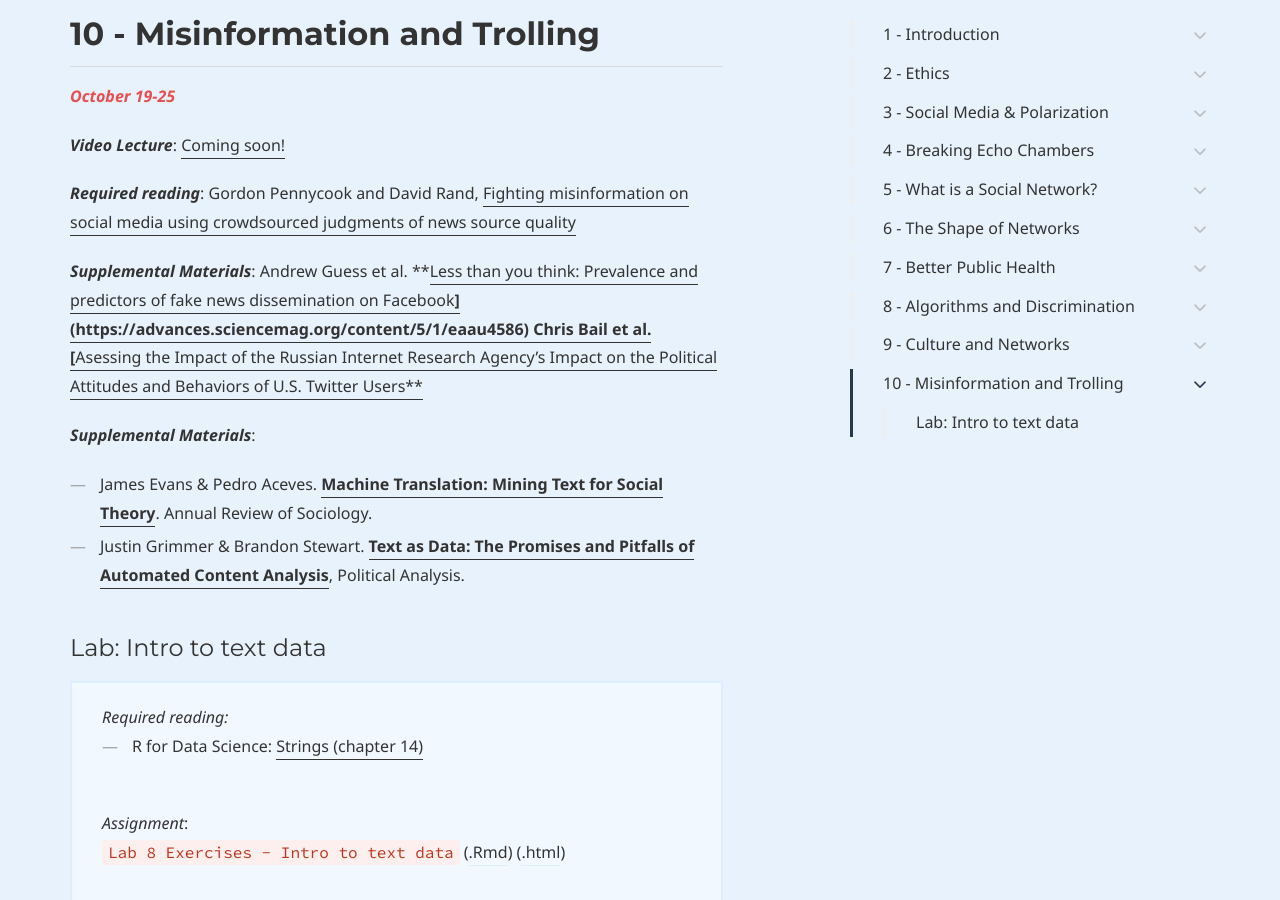
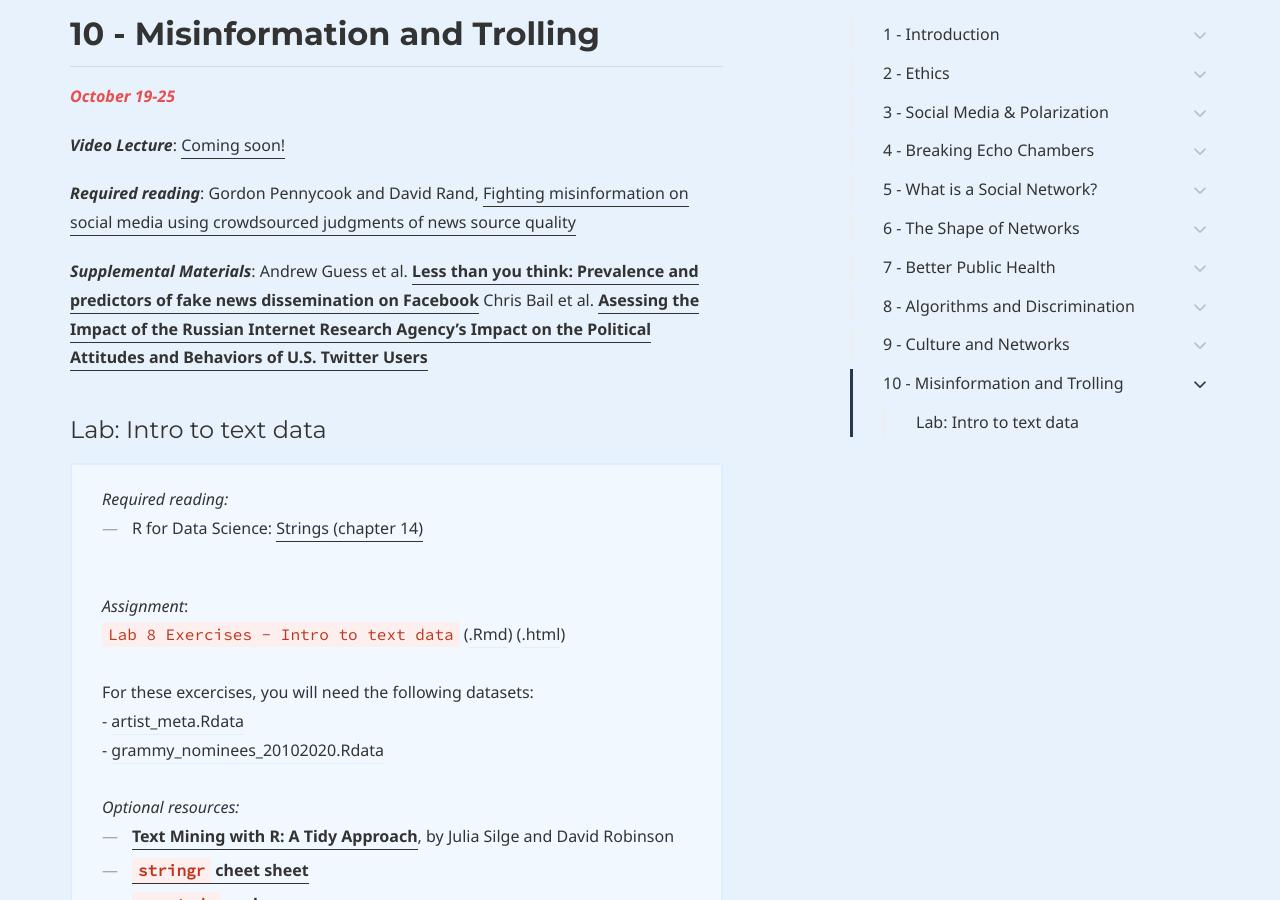
Before and after one commit to dssoc/dssoc.github.io, a Jekyll site: the page built from schedule.md, in a window 1280 px wide and 900 px high, scrolled down 9783 px. Built offline with Jekyll 4.4.1, drawn with Linux system fonts in a browser that asks for light colours; some web fonts are replaced.

Commit message:
Update schedule.md

```diff
--- a/schedule.md
+++ b/schedule.md
@@ -312,12 +312,9 @@ Amir Goldberg et al. [Fitting In or Standing Out? The Tradeoffs of Structural an
 Gordon Pennycook and David Rand, [Fighting misinformation on social media using crowdsourced judgments of news source quality](https://www.pnas.org/content/116/7/2521)
 
 ***Supplemental Materials***:
-Andrew Guess et al. **[Less than you think: Prevalence and predictors of fake news dissemination on Facebook**](https://advances.sciencemag.org/content/5/1/eaau4586)
+Andrew Guess et al. [**Less than you think: Prevalence and predictors of fake news dissemination on Facebook**](https://advances.sciencemag.org/content/5/1/eaau4586)
 Chris Bail et al. [**Asessing the Impact of the Russian Internet Research Agency's Impact on the Political Attitudes and Behaviors of U.S. Twitter Users**](https://www.pnas.org/content/early/2019/11/20/1906420116)
 
-***Supplemental Materials***:
-- James Evans & Pedro Aceves. [**Machine Translation: Mining Text for Social Theory**](https://www.annualreviews.org/doi/abs/10.1146/annurev-soc-081715-074206). Annual Review of Sociology.
-- Justin Grimmer & Brandon Stewart. [**Text as Data: The Promises and Pitfalls of Automated Content Analysis**](https://www.cambridge.org/core/journals/political-analysis/article/text-as-data-the-promise-and-pitfalls-of-automatic-content-analysis-methods-for-political-texts/F7AAC8B2909441603FEB25C156448F200), Political Analysis.
 
 
 #### Lab: Intro to text data
```
